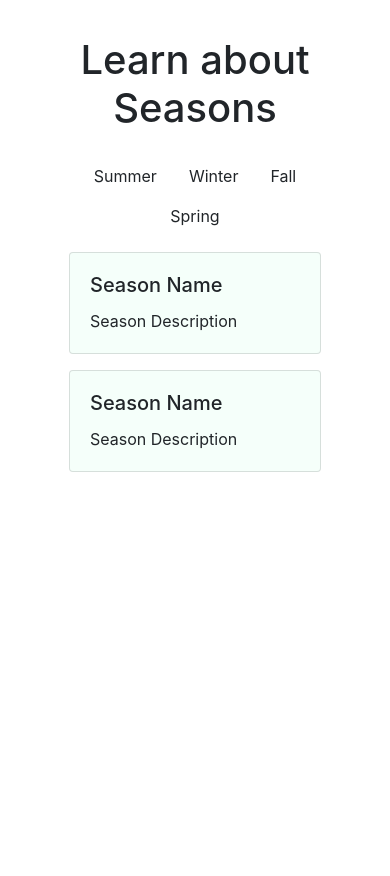
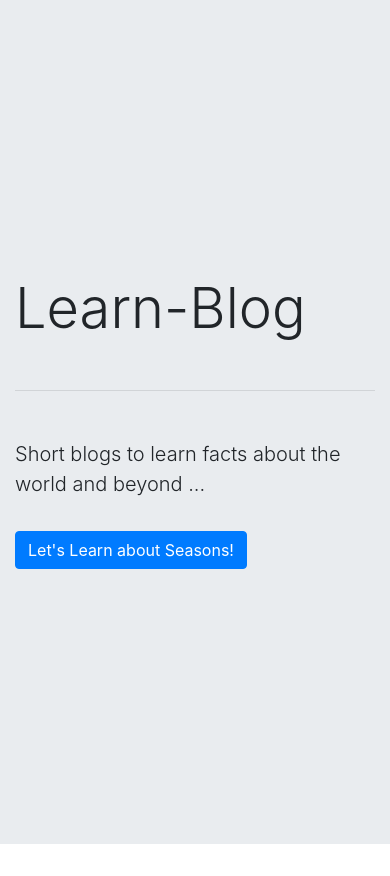
Before and after one commit to brototibiswas/learn_seasons, a Django app: page / in a window 390 px wide. Before the commit the page ends 472 px from the top, so only its background shows below. Run offline with Django 3.2, Linux system fonts and the light colour scheme; some libraries are stand-ins or nearby versions.

Commit message:
add link on homepage to seasons blog

```diff
--- a/src/seasons/urls.py
+++ b/src/seasons/urls.py
@@ -16,8 +16,10 @@ Including another URLconf
 from django.contrib import admin
 from django.urls import path
 from pages.views import home_view
+from blog.views import blog_season_detail_view
 
 urlpatterns = [
     path('admin/', admin.site.urls),
-    path('',home_view)
+    path('',home_view),
+    path('blog/seasons',blog_season_detail_view, name="seasons")
 ]
--- a/src/templates/home.html
+++ b/src/templates/home.html
@@ -2,38 +2,12 @@
 
 {% block main %}
 
-<div class="container">
-    <h1 class="text-center mt-3">Learn about Seasons</h1>
-
-    <div class="row justify-content-center mt-4">
-        <ul class="nav justify-content-center">
-            {%  for sub_item in seasons %}
-            <li class="nav-item">
-                <a class="nav-link">{{sub_item}}</a>
-            </li>
-            {% endfor %}
-        </ul>
-    </div>
-
-    {{ text }}
-    <div class="row justify-content-center mt-3">
-        <div class="col-sm-12 col-lg-6 col-xl-3 mb-3">
-            <div class="card" style="width=10rem; background-color: mintcream;">
-                <div class="card-body">
-                    <h5 class="card-title">Season Name</h5>
-                    <p class="card-text">Season Description</p>
-                </div>
-            </div>
-        </div>
-
-        <div class="col-sm-12 col-lg-6 col-xl-3 mb-3">
-            <div class="card" style="width=10rem; background-color: mintcream;">
-                <div class="card-body">
-                    <h5 class="card-title">Season Name</h5>
-                    <p class="card-text">Season Description</p>
-                </div>
-            </div>
-        </div>
+<div class="jumbotron jumbotron-fluid d-flex align-items-center" style="height: 100vh">
+    <div class="container justify-content-center">
+        <h1 class="jumbotron-heading display-4 text-capitalize">Learn-Blog</h1>
+        <hr class="my-5">
+        <p class="lead">Short blogs to learn facts about the world and beyond ...</p>
+        <a class="btn btn-primary mt-3 text-white" href="{% url 'seasons' %}">Let's Learn about Seasons!</a>
     </div>
 </div>
 
--- a/src/templates/index.html
+++ b/src/templates/index.html
@@ -6,7 +6,7 @@
     <link rel="stylesheet" href="https://stackpath.bootstrapcdn.com/bootstrap/4.4.1/css/bootstrap.min.css">
 </head>
 <body>
-    <div class="container-fluid"  style="width: 80%; margin: 0 auto; padding-top: 5%;">
+    <div>
 
         {% block main %}
             Replace main content here
```
Also changed, not shown: src/blog/views.py (+8 -0 lines), src/templates/blog/seasons.html (added, +40 -0 lines).
